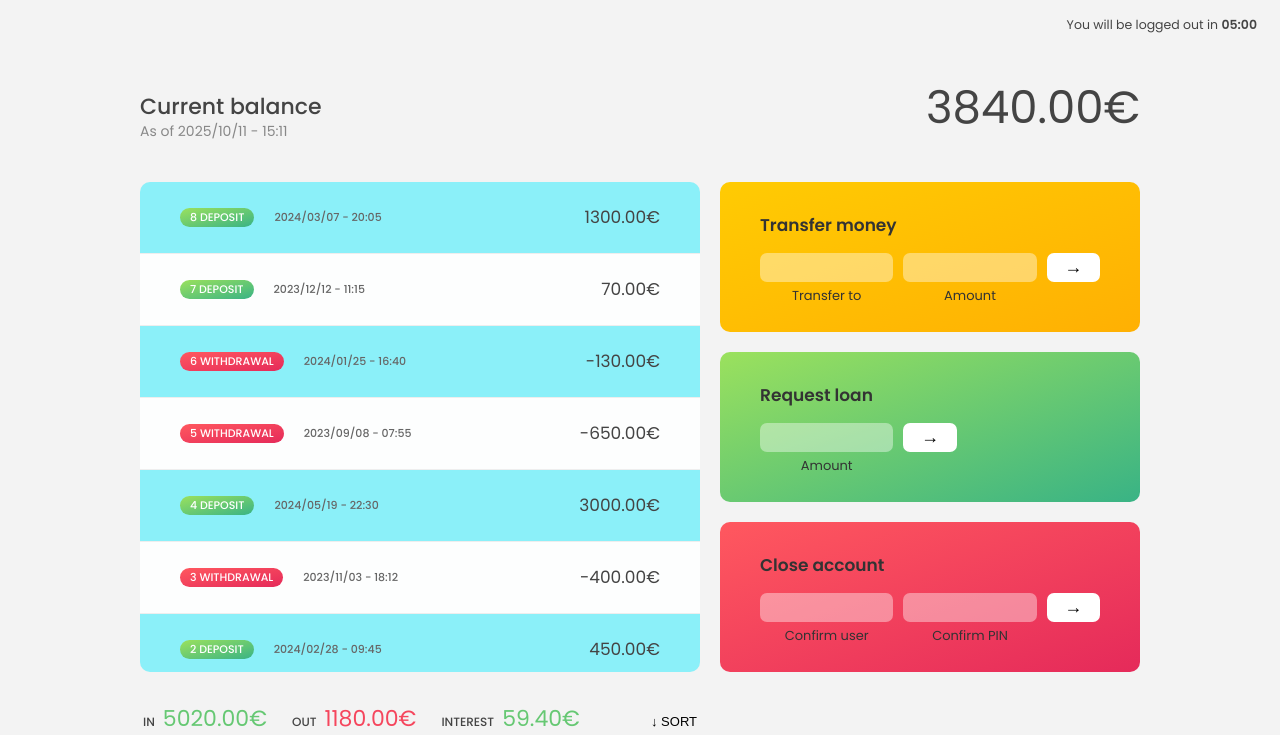
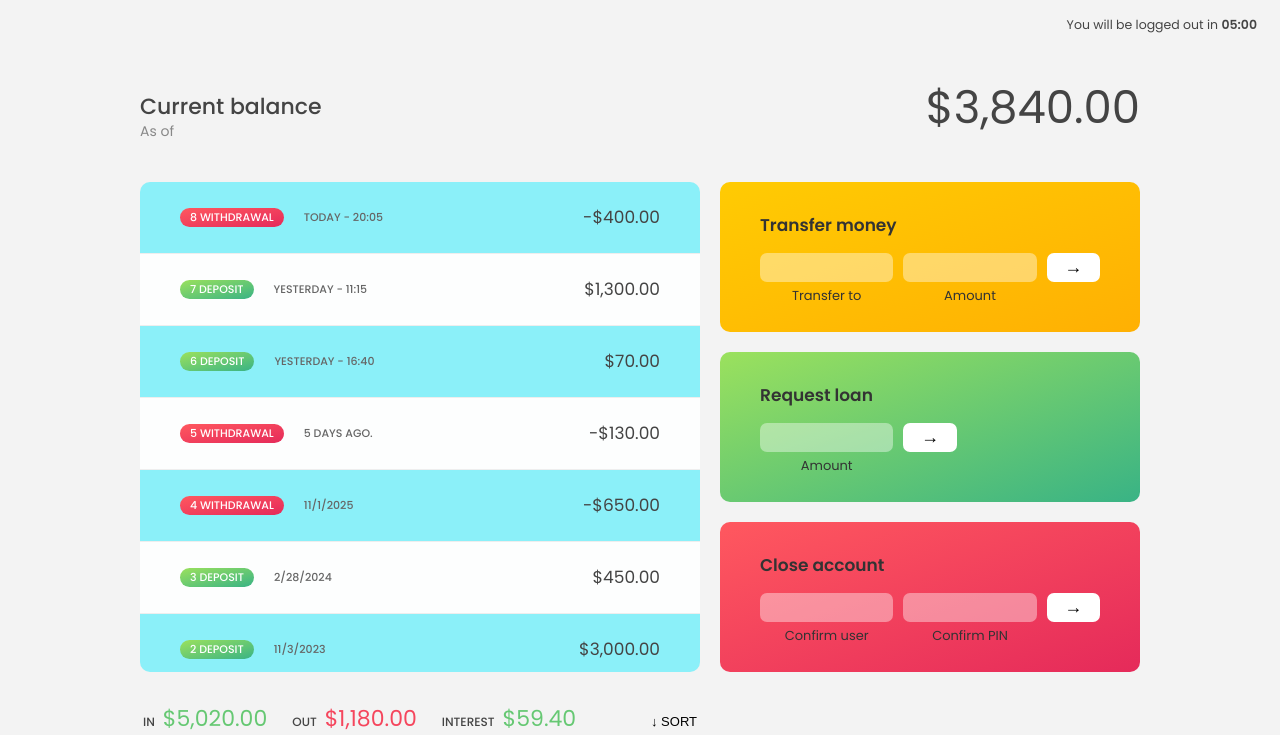
Before and after one commit to MahyarCode/BankistApp, a plain HTML site: page index.html in a window 1280 px wide. Shown: the part 76-811 px from the top of the page. Drawn offline with nearby package versions, Linux system fonts and the light colour scheme.

Commit message:
Completed The Bankist application (Meesed up code version)

```diff
--- a/index.html
+++ b/index.html
@@ -51,7 +51,7 @@
         <div>
           <p class="balance__label">Current balance</p>
           <p class="balance__date">
-            As of <span class="date">05/03/2037</span>
+            As of <span class="date"></span>
           </p>
         </div>
         <p class="balance__value">0000€</p>
--- a/script.js
+++ b/script.js
@@ -7,18 +7,20 @@ const account1 = {
   owner: 'Jonas Schmedtmann',
   movements: [200, 450, -400, 3000, -650, -130, 70, 1300],
   dates: [
-    '2023/07/15 - 14:23',
-    '2024/02/28 - 09:45',
-    '2023/11/03 - 18:12',
-    '2024/05/19 - 22:30',
-    '2023/09/08 - 07:55',
-    '2024/01/25 - 16:40',
-    '2023/12/12 - 11:15',
-    '2024/03/07 - 20:05',
+    '2023-07-15T14:23:00',
+    '2024-02-28T09:45:00',
+    '2025-11-11T20:05:00',
+    '2023-11-03T18:12:00',
+    '2025-11-01T22:30:00',
+    '2025-11-06T07:55:00',
+    '2025-11-09T16:40:00',
+    '2025-11-10T11:15:00',
   ],
   interestRate: 1.2, // %
   pin: 1111,
   type: 'premium',
+  locale: 'en-US',
+  currency: 'USD',
 };
 
 const account2 = {
@@ -26,50 +28,59 @@ const account2 = {
   movements: [5000, 3400, -150, -790, -3210, -1000, 8500, -30],
   interestRate: 1.5,
   dates: [
-    '2023/06/21 - 13:20',
-    '2024/04/14 - 08:30',
-    '2023/10/29 - 19:45',
-    '2024/02/03 - 23:10',
-    '2023/08/17 - 06:25',
-    '2024/01/08 - 15:50',
-    '2023/12/05 - 10:35',
-    '2024/03/22 - 21:00',
+    '2023-06-21T13:20:00',
+    '2024-04-14T08:30:00',
+    '2023-10-29T19:45:00',
+    '2024-02-03T23:10:00',
+    '2023-08-17T06:25:00',
+    '2024-01-08T15:50:00',
+    '2023-12-05T10:35:00',
+    '2024-03-22T21:00:00',
   ],
   pin: 2222,
   type: 'standard',
+  locale: 'el-GR',
+  currency: 'EUR',
 };
 
 const account3 = {
   owner: 'Steven Thomas Williams',
   movements: [200, -200, 340, -300, -20, 50, 400, -460],
   dates: [
-    '2023/05/30 - 12:18',
-    '2024/02/14 - 07:42',
-    '2023/11/19 - 17:28',
-    '2024/04/08 - 22:53',
-    '2023/09/26 - 05:37',
-    '2024/01/30 - 14:22',
-    '2023/12/28 - 09:47',
-    '2024/03/15 - 19:12',
+    '2023-05-30T12:18:00',
+    '2024-02-14T07:42:00',
+    '2023-11-19T17:28:00',
+    '2024-04-08T22:53:00',
+    '2023-09-26T05:37:00',
+    '2024-01-30T14:22:00',
+    '2023-12-28T09:47:00',
+    '2024-03-15T19:12:00',
   ],
   interestRate: 0.7,
   pin: 3333,
   type: 'premium',
+  locale: 'fa-IR',
+  currency: 'IRR',
 };
 
 const account4 = {
   owner: 'Sarah Smith',
   movements: [430, 1000, 700, 50, 90],
   dates: [
-    '2023/07/10 - 11:25',
-    '2024/02/22 - 16:40',
-    '2023/10/15 - 08:55',
-    '2024/05/05 - 21:30',
-    '2023/08/29 - 13:45',
+    '2023-05-30T12:18:00',
+    '2024-02-14T07:42:00',
+    '2023-11-19T17:28:00',
+    '2024-04-08T22:53:00',
+    '2023-09-26T05:37:00',
+    '2024-01-30T14:22:00',
+    '2023-12-28T09:47:00',
+    '2024-03-15T19:12:00',
   ],
   interestRate: 1,
   pin: 4444,
   type: 'basic',
+  locale: 'zh-HK',
+  currency: 'HKD',
 };
 
 const accounts = [account1, account2, account3, account4];
@@ -143,6 +154,36 @@ const createUsername = function (accounts) {
 };
 createUsername(accounts);
 
+// FIXME Need a function to display timer
+const startLogOutTimer = function () {
+  // DESC set time to 5 minutes
+  let time = 300;
+
+  // NOTE the reason of tick() function is to start the countdown immediately after logging in
+  const tick = function () {
+    const min = Math.floor(time / 60);
+    const sec = time % 60;
+
+    // DESC in each call, print the remaining time to UI
+    labelTimer.textContent =
+      `${min}`.padStart(2, 0) + ':' + `${sec}`.padStart(2, 0);
+
+    // DESC when 0 seconds, stop timer and logout user
+    if (time === 0) {
+      clearInterval(timer);
+      // DESC Display UI ane Message
+      labelWelcome.textContent = `Log in to get started`;
+      containerApp.style.opacity = 0;
+    }
+    time--;
+  };
+  // DESC call the timer every second
+  tick();
+  const timer = setInterval(tick, 1000);
+
+  return timer;
+};
+
 // FIXME Need a function to calculate the current time when user logs in
 const updateTime = function () {
   const now = new Date();
@@ -156,28 +197,90 @@ const updateTime = function () {
 
   return `${year}/${month}/${day} - ${hour}:${minute}`;
 };
-labelDate.textContent = updateTime();
+
+// FIXME Need a function to turn dates into local date based on region
+const formatMovementDate = function (date, locale) {
+  const calcDaysPassed = date1 =>
+    Math.abs((date1 - Date.now()) / (1000 * 60 * 60 * 24));
+
+  const daysPassed = calcDaysPassed(new Date(date).getTime());
+
+  if (daysPassed < 1)
+    return (
+      'Today' +
+      ' - ' +
+      `${new Date(date).getHours()}`.padStart(2, 0) +
+      ':' +
+      `${new Date(date).getMinutes()}`.padStart(2, 0)
+    );
+  if (1 <= daysPassed && daysPassed < 2)
+    return (
+      'Yesterday' +
+      ' - ' +
+      `${new Date(date).getHours()}`.padStart(2, 0) +
+      ':' +
+      `${new Date(date).getMinutes()}`.padStart(2, 0)
+    );
+  if (daysPassed <= 7) return `${Math.floor(daysPassed)} days ago.`;
+  else {
+    // const year = new Date(date).getFullYear();
+    // const month = `${new Date(date).getMonth()}`.padStart(2, 0);
+    // const day = `${new Date(date).getDate()}`.padStart(2, 0);
+    // const hour = `${new Date(date).getHours()}`.padStart(2, 0);
+    // const minute = `${new Date(date).getMinutes()}`.padStart(2, 0);
+
+    // return `${year}/${month}/${day} - ${hour}:${minute}`;
+    return new Intl.DateTimeFormat(locale).format(new Date(date));
+  }
+};
+
+// FIXME Need a function to turn currencies into local currency value of the account region
+const formattedMovements = function (account, moves) {
+  return new Intl.NumberFormat(account.locale, {
+    style: 'currency',
+    currency: account.currency,
+  }).format(moves);
+};
 
 // FIXME Need a function which shows the transactions of each user
 const displayMovements = function (account, sort = false) {
-  const movements = account.movements;
-  const dates = account.dates;
-  const moves = sort ? movements.toSorted((a, b) => a - b) : movements;
+  const combinedMovesDates = account.movements.map((mov, i) => {
+    return { movement: mov, movementDate: account.dates.at(i) };
+  });
+
+  // TODO turn the transaction amounts into the 'locale' for each account ??????
+
+  // DESC at first, all the reports are sorted from present to past
+  const sortedByDatesFirst = combinedMovesDates.sort(
+    (a, b) => new Date(a.movementDate) - new Date(b.movementDate)
+  );
+
+  // DESC if sort === true: sort the report based on transaction amount $
+  const moves = sort
+    ? sortedByDatesFirst.toSorted((a, b) => a.movement - b.movement)
+    : sortedByDatesFirst;
 
   // NOTE First, the transactions should be empty:
   // DESC innerHTML targets whole tags inside the elements.
   containerMovements.innerHTML = '';
   // NOTE Then, it should show the new user account transaction details:
-  moves.forEach((move, index) => {
-    const type = move > 0 ? 'deposit' : 'withdrawal';
+  moves.forEach((obj, index) => {
+    const { movement, movementDate } = obj;
+    const type = movement > 0 ? 'deposit' : 'withdrawal';
 
     const rowHTML = `
       <div class="movements__row">
         <div class="movements__type movements__type--${type}">${
       index + 1
     } ${type}</div>
-        <div class="movements__date">${dates[index]}</div>
-        <div class="movements__value">${move.toFixed(2)}€</div>
+        <div class="movements__date">${formatMovementDate(
+          movementDate,
+          account.locale
+        )}</div>
+        <div class="movements__value">${formattedMovements(
+          account,
+          movement
+        )}</div>
       </div>
         `;
     // DESC the following method insert the html to the tag
@@ -198,7 +301,10 @@ const displayMovements = function (account, sort = false) {
 // FIXME Need a function to calculate and show the balance
 const calcDisplayBalance = function (account) {
   account.balance = account.movements.reduce((acc, cur) => acc + cur, 0);
-  labelBalance.textContent = `${account.balance.toFixed(2)}€`;
+  labelBalance.textContent = `${formattedMovements(
+    account,
+    account.balance.toFixed(2)
+  )}`;
 };
 
 // FIXME Need a function to calculate and display the summary for "IN", "OUT", "INTEREST"
@@ -221,9 +327,18 @@ const calcDisplaySummary = function (account) {
       0
     );
 
-  labelSumIn.textContent = `${IN.toFixed(2)}€`;
-  labelSumOut.textContent = `${Math.abs(OUT).toFixed(2)}€`;
-  labelSumInterest.textContent = `${INTEREST.toFixed(2)}€`;
+  labelSumIn.textContent = `${formattedMovements(
+    account,
+    Math.abs(IN).toFixed(2)
+  )}`;
+  labelSumOut.textContent = `${formattedMovements(
+    account,
+    Math.abs(OUT).toFixed(2)
+  )}`;
+  labelSumInterest.textContent = `${formattedMovements(
+    account,
+    INTEREST.toFixed(2)
+  )}`;
 };
 
 // FIXME Need a function that does all the updates in display the summary, balance, movements
@@ -241,7 +356,7 @@ const updateUI = function (account) {
 // TODO Event handlers
 
 // NOTE we should first set the current account to undefined
-let currentAccount;
+let currentAccount, timer;
 
 // FIXME "Login Button" When user logs in, its account must show up
 btnLogin.addEventListener('click', function (e) {
@@ -252,6 +367,7 @@ btnLogin.addEventListener('click', function (e) {
     acc => acc.username === inputLoginUsername.value.trim()
   );
 
+  // DESC if user logs in:
   if (currentAccount?.pin === Number(inputLoginPin.value)) {
     toast('User Logged in', 'info');
 
@@ -259,11 +375,31 @@ btnLogin.addEventListener('click', function (e) {
     labelWelcome.textContent = `Welcome back, ${
       currentAccount.owner.split(' ')[0]
     }`;
-    containerApp.style.opacity = 10;
+    containerApp.style.opacity = 1;
     // DESC after logged in, the input field must be empty (cancel the display of username and password)
     inputLoginUsername.value = inputLoginPin.value = '';
 
+    // DESC Initiation of Timer:
+    if (timer) clearInterval(timer);
+    timer = startLogOutTimer();
+
+    // DESC Specifying the present time for labelDate:
+    const options = {
+      weekday: 'long',
+      year: 'numeric',
+      month: 'long',
+      day: 'numeric',
+      hour: 'numeric',
+      minute: 'numeric',
+    };
+    labelDate.textContent = new Intl.DateTimeFormat(
+      currentAccount.locale,
+      options
+    ).format(new Date());
+
+    // DESC Updating the user account
     updateUI(currentAccount);
+
     // DESC the cursor on PIN or USER input, should lose its focus; therefore, the keyboard won't type in there
     inputLoginPin.blur();
     inputLoginUsername.blur();
@@ -291,8 +427,8 @@ btnTransfer.addEventListener('click', function (e) {
     currentAccount.movements.push(-Number(transferValue));
     receiverAccount.movements.push(Number(transferValue));
 
-    currentAccount.dates.push(updateTime());
-    receiverAccount.dates.push(updateTime());
+    currentAccount.dates.push(new Date().toISOString());
+    receiverAccount.dates.push(new Date().toISOString());
 
     // DESC the cursor on PIN or USER input, should lose its focus; therefore, the keyboard won't type in there
     inputTransferTo.blur();
@@ -352,9 +488,11 @@ btnLoan.addEventListener('click', function (e) {
     loanAmount > 0 &&
     currentAccount.movements.some(move => move >= loanAmount * 0.1)
   ) {
-    currentAccount.movements.push(loanAmount);
-    currentAccount.dates.push(updateTime());
-    updateUI(currentAccount);
+    setTimeout(() => {
+      currentAccount.movements.push(loanAmount);
+      currentAccount.dates.push(new Date().toISOString());
+      updateUI(currentAccount);
+    }, 2500);
 
     toast('Loan is transferred successfully', 'success');
   } else {
```
